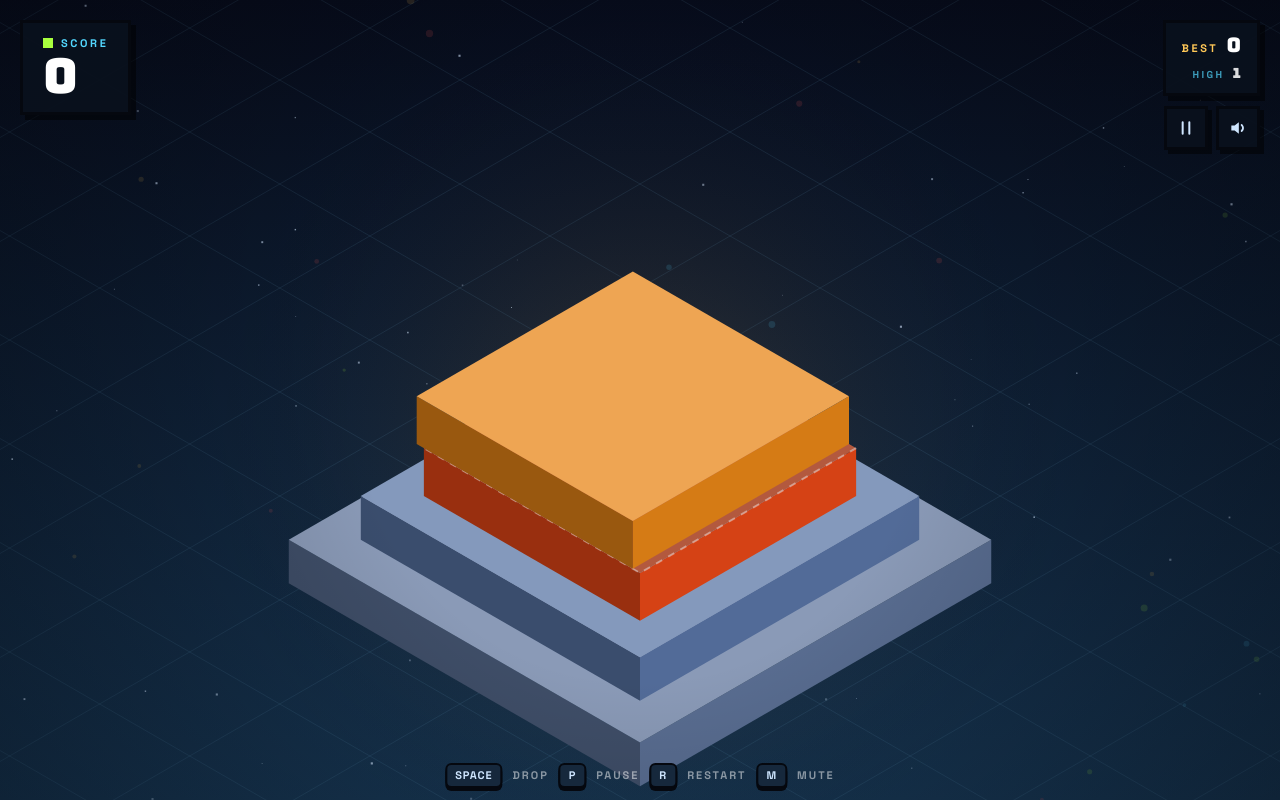
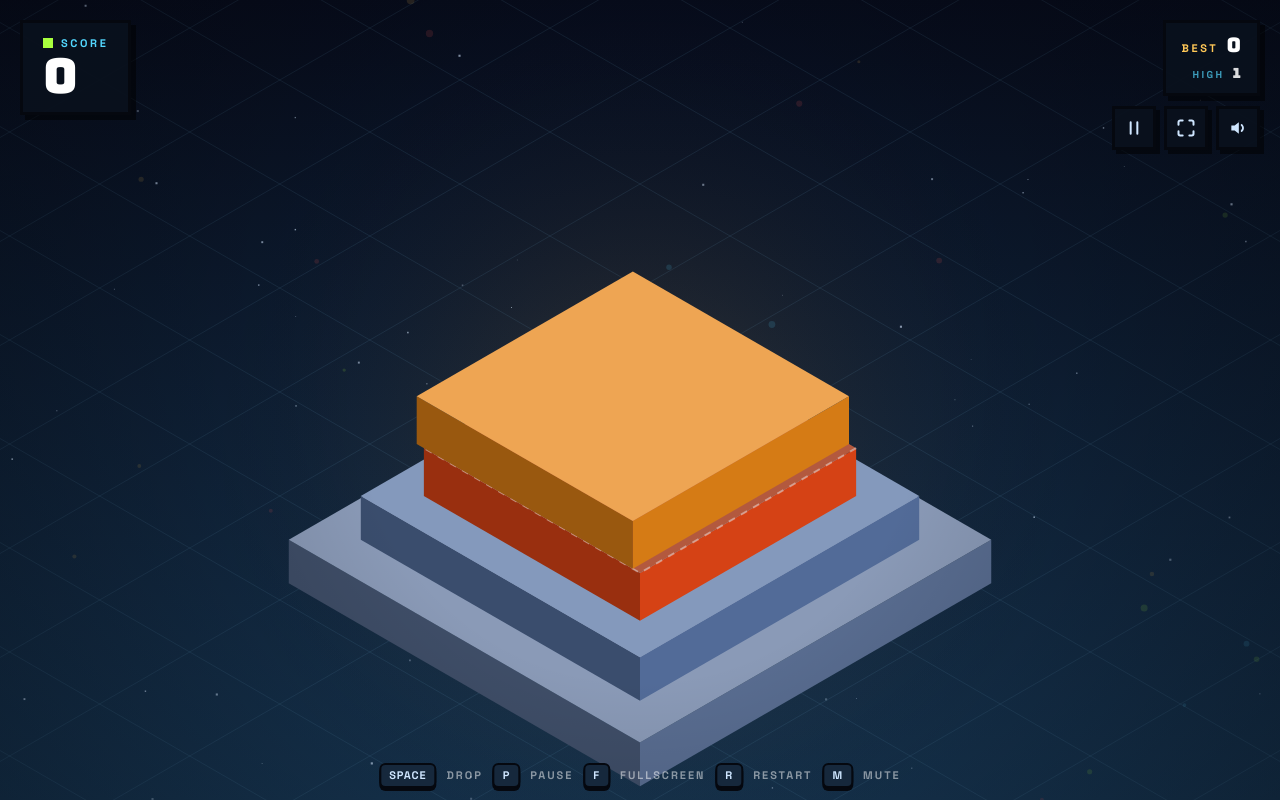
Before and after one commit to codewithabhiishek/stackr-game, a React (Vite) app: page / in a window 1280 px wide. Both pictures are taken after a click on the button "Start game". Built offline with nearby package versions, Linux system fonts and the light colour scheme.

Commit message:
feat(ui): add F key shortcut and header button to toggle fullscreen zoom mode

```diff
--- a/src/App.tsx
+++ b/src/App.tsx
@@ -105,6 +105,16 @@ const HomeIcon = ({ className }: { className?: string }) => (
 const BoltIcon = ({ className }: { className?: string }) => (
   <Svg className={className}>
     <path d="M13 2 4 14h6l-1 8 9-12h-6z" fill="currentColor" stroke="none" />
+  </Svg>
+);
+const FullscreenIcon = ({ className }: { className?: string }) => (
+  <Svg className={className}>
+    <path d="M8 3H5a2 2 0 0 0-2 2v3m18 0V5a2 2 0 0 0-2-2h-3m0 18h3a2 2 0 0 0 2-2v-3M3 16v3a2 2 0 0 0 2 2h3" />
+  </Svg>
+);
+const FullscreenExitIcon = ({ className }: { className?: string }) => (
+  <Svg className={className}>
+    <path d="M4 14h6v6m10-10h-6V4m0 6 7-7M3 21l7-7" />
   </Svg>
 );
 
@@ -373,6 +383,7 @@ export default function App() {
   const engineRef = useRef<StackEngine | null>(null);
   const [hud, setHud] = useState<Hud>(INITIAL);
   const [muted, setMuted] = useState(false);
+  const [isFullscreen, setIsFullscreen] = useState(false);
 
   useEffect(() => {
     const canvas = canvasRef.current;
@@ -392,13 +403,31 @@ export default function App() {
     });
   }, []);
 
+  const toggleFullscreen = useCallback(() => {
+    sfx.ui();
+    if (!document.fullscreenElement) {
+      document.documentElement.requestFullscreen?.().catch(() => {});
+    } else {
+      document.exitFullscreen?.().catch(() => {});
+    }
+  }, []);
+
+  useEffect(() => {
+    const onFsChange = () => {
+      setIsFullscreen(!!document.fullscreenElement);
+    };
+    document.addEventListener("fullscreenchange", onFsChange);
+    return () => document.removeEventListener("fullscreenchange", onFsChange);
+  }, []);
+
   useEffect(() => {
     const onKey = (e: KeyboardEvent) => {
       if (e.code === "KeyM") toggleMute();
+      if (e.code === "KeyF") toggleFullscreen();
     };
     window.addEventListener("keydown", onKey);
     return () => window.removeEventListener("keydown", onKey);
-  }, [toggleMute]);
+  }, [toggleMute, toggleFullscreen]);
 
   const start = useCallback(() => {
     sfx.unlock();
@@ -494,7 +523,25 @@ export default function App() {
                 <button
                   type="button"
                   className="iconbtn"
+                  aria-label={isFullscreen ? "Exit Fullscreen" : "Fullscreen (F)"}
+                  title={isFullscreen ? "Exit Fullscreen (F)" : "Fullscreen (F)"}
+                  onPointerDown={(e) => e.stopPropagation()}
+                  onClick={(e) => {
+                    e.currentTarget.blur();
+                    toggleFullscreen();
+                  }}
+                >
+                  {isFullscreen ? (
+                    <FullscreenExitIcon className="h-5 w-5" />
+                  ) : (
+                    <FullscreenIcon className="h-5 w-5" />
+                  )}
+                </button>
+                <button
+                  type="button"
+                  className="iconbtn"
                   aria-label={muted ? "Unmute" : "Mute"}
+                  title={muted ? "Unmute (M)" : "Mute (M)"}
                   onPointerDown={(e) => e.stopPropagation()}
                   onClick={(e) => {
                     e.currentTarget.blur();
@@ -544,6 +591,10 @@ export default function App() {
             <span className="text-[11px] font-bold tracking-[0.18em] text-white/50">
               PAUSE
             </span>
+            <Key k="F" />
+            <span className="text-[11px] font-bold tracking-[0.18em] text-white/50">
+              FULLSCREEN
+            </span>
             <Key k="R" />
             <span className="text-[11px] font-bold tracking-[0.18em] text-white/50">
               RESTART
```
Also changed, not shown: 1 other file (tests, documents, lock files or other folders).
